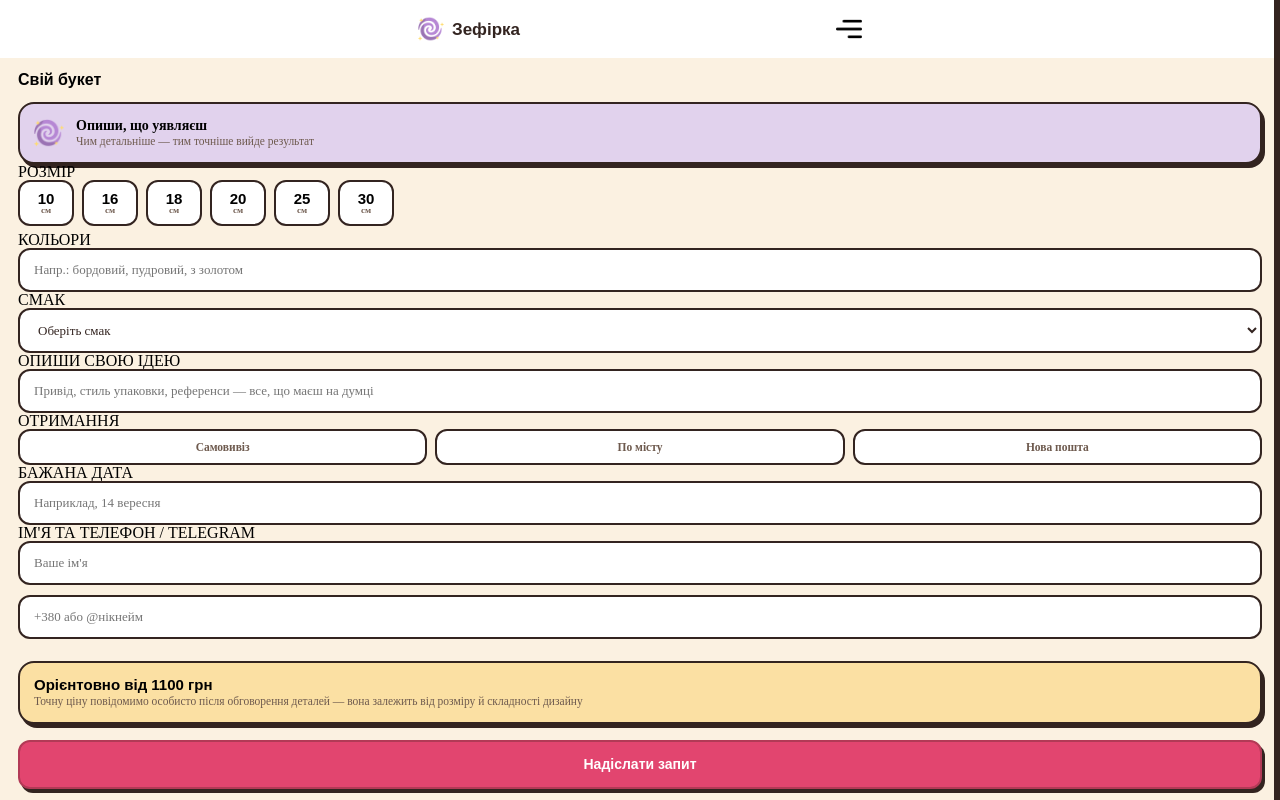
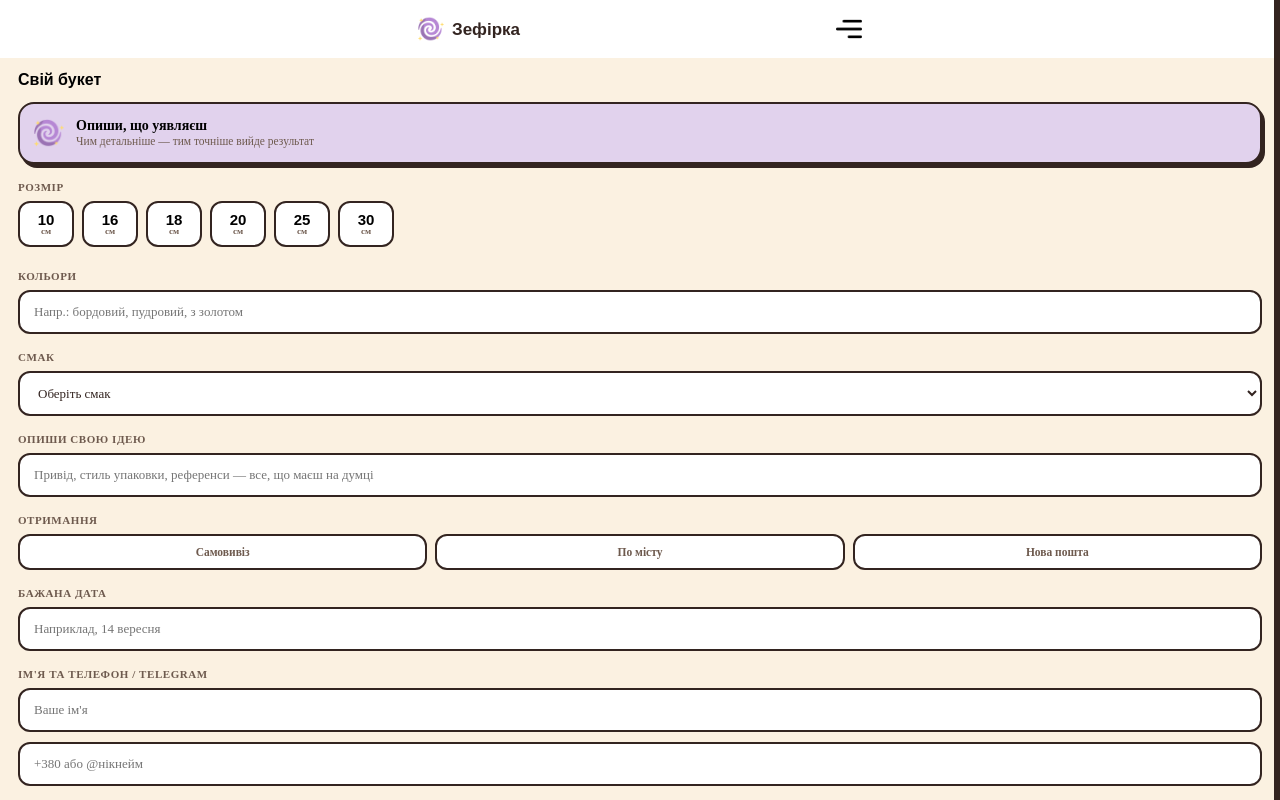
Before and after one commit to RVasyliuk-2003/Custom-Marshmallows, a React (Vite) app: page /orderMain in a window 1280 px wide. Shown: the top 800 px of the page. Built offline with nearby package versions, Linux system fonts and the light colour scheme.

Commit message:
fix: restore accidentally removed typeText style in orderMain.module.css

```diff
--- a/src/components/Main/Order/OrderMain/orderMain.module.css
+++ b/src/components/Main/Order/OrderMain/orderMain.module.css
@@ -39,6 +39,18 @@ h2 {
     font-size: 11.5px;
     color: var(--ink-soft);
   }
+}
+
+.typeText {
+  font-size: 11px;
+  font-weight: 800;
+  color: var(--ink-soft);
+  margin: 18px 0 8px;
+  text-transform: uppercase;
+  letter-spacing: 0.05em;
+  display: flex;
+  align-items: center;
+  gap: 6px;
 }
 
 .chipSize {
```
